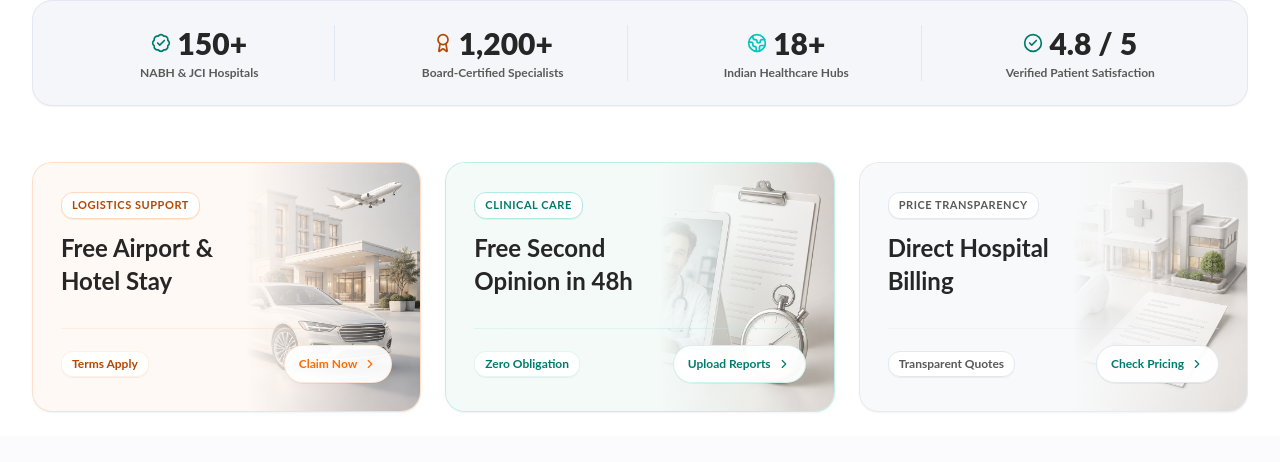
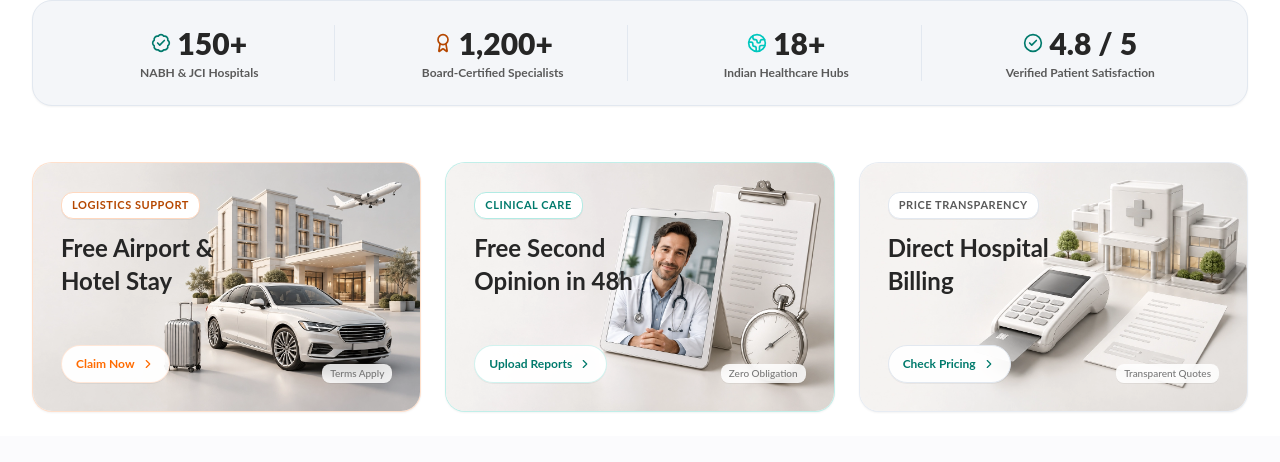
Before and after one commit to MackStroke/akeezo-health, a React (Vite) app in the folder apps/web/: page / in a window 1280 px wide. Shown: the part 1108-1570 px from the top of the page. Built offline with nearby package versions, Linux system fonts and the light colour scheme; no server answers.

Commit message:
style(home): remove text background gradients, switch CTA button to left, and place Terms Apply in right bottom corner

```diff
--- a/apps/web/src/templates/HomeTemplate.tsx
+++ b/apps/web/src/templates/HomeTemplate.tsx
@@ -561,7 +561,7 @@ export const HomeTemplate: React.FC<HomeTemplateProps> = ({ data }) => {
             {/* Promo Card 1: Free Hotel & Logistics */}
             <div
               id="concierge"
-              className="relative overflow-hidden rounded-[20px] border border-border-orange/80 bg-[#FFF9F5] p-6 sm:p-7 shadow-xs hover:shadow-md transition-all duration-300 group flex flex-col justify-between min-h-[230px] sm:min-h-[250px]"
+              className="relative overflow-hidden rounded-[20px] border border-border-orange/80 bg-white p-6 sm:p-7 shadow-xs hover:shadow-md transition-all duration-300 group flex flex-col justify-between min-h-[230px] sm:min-h-[250px]"
             >
               {/* Background Illustration Anchored to Right */}
               <div className="absolute inset-0 pointer-events-none select-none z-0 overflow-hidden">
@@ -571,8 +571,6 @@ export const HomeTemplate: React.FC<HomeTemplateProps> = ({ data }) => {
                   className="absolute inset-0 h-full w-full object-cover object-right transition-transform duration-700 ease-out group-hover:scale-105"
                   loading="lazy"
                 />
-                {/* Contrast mask: solid light surface on the left 55% for guaranteed sharp typography contrast, seamlessly fading into the right illustration */}
-                <div className="absolute inset-0 bg-gradient-to-r from-[#FFF9F5] via-[#FFF9F5] via-55% to-transparent" />
               </div>
 
               <div className="relative z-10 max-w-[65%] sm:max-w-[60%] md:max-w-[62%] lg:max-w-[58%]">
@@ -584,10 +582,7 @@ export const HomeTemplate: React.FC<HomeTemplateProps> = ({ data }) => {
                 </h3>
               </div>
 
-              <div className="relative z-10 mt-6 pt-4 border-t border-border-orange/40 flex items-center justify-between">
-                <span className="text-xs font-bold text-action-accent bg-white/90 backdrop-blur-xs px-2.5 py-1 rounded-md border border-border-orange/40 shadow-2xs">
-                  Terms Apply
-                </span>
+              <div className="relative z-10 mt-auto pt-6 flex items-end justify-between">
                 <a
                   href={`https://wa.me/${phoneClean}?text=Hello%20Akeezo,%20tell%20me%20about%20Free%20Hotel%20and%20Flights%20benefit`}
                   target="_blank"
@@ -597,13 +592,16 @@ export const HomeTemplate: React.FC<HomeTemplateProps> = ({ data }) => {
                   <span>Claim Now</span>
                   <ChevronRight className="size-3.5" />
                 </a>
+                <span className="text-[10px] font-medium text-ink-muted/80 bg-white/85 backdrop-blur-xs px-2 py-0.5 rounded-sm shadow-2xs select-none">
+                  Terms Apply
+                </span>
               </div>
             </div>
 
             {/* Promo Card 2: Free Second Opinion */}
             <div
               id="opinion"
-              className="relative overflow-hidden rounded-[20px] border border-border-teal/80 bg-[#F4FAF8] p-6 sm:p-7 shadow-xs hover:shadow-md transition-all duration-300 group flex flex-col justify-between min-h-[230px] sm:min-h-[250px]"
+              className="relative overflow-hidden rounded-[20px] border border-border-teal/80 bg-white p-6 sm:p-7 shadow-xs hover:shadow-md transition-all duration-300 group flex flex-col justify-between min-h-[230px] sm:min-h-[250px]"
             >
               {/* Background Illustration Anchored to Right */}
               <div className="absolute inset-0 pointer-events-none select-none z-0 overflow-hidden">
@@ -613,8 +611,6 @@ export const HomeTemplate: React.FC<HomeTemplateProps> = ({ data }) => {
                   className="absolute inset-0 h-full w-full object-cover object-right transition-transform duration-700 ease-out group-hover:scale-105"
                   loading="lazy"
                 />
-                {/* Contrast mask: solid light surface on the left 55% for guaranteed sharp typography contrast, seamlessly fading into the right illustration */}
-                <div className="absolute inset-0 bg-gradient-to-r from-[#F4FAF8] via-[#F4FAF8] via-55% to-transparent" />
               </div>
 
               <div className="relative z-10 max-w-[65%] sm:max-w-[60%] md:max-w-[62%] lg:max-w-[58%]">
@@ -626,10 +622,7 @@ export const HomeTemplate: React.FC<HomeTemplateProps> = ({ data }) => {
                 </h3>
               </div>
 
-              <div className="relative z-10 mt-6 pt-4 border-t border-border-teal/40 flex items-center justify-between">
-                <span className="text-xs font-bold text-action bg-white/90 backdrop-blur-xs px-2.5 py-1 rounded-md border border-border-teal/40 shadow-2xs">
-                  Zero Obligation
-                </span>
+              <div className="relative z-10 mt-auto pt-6 flex items-end justify-between">
                 <a
                   href={`https://wa.me/${phoneClean}?text=Hello%20Akeezo,%20I%20want%20a%20Free%20Second%20Opinion`}
                   target="_blank"
@@ -639,13 +632,16 @@ export const HomeTemplate: React.FC<HomeTemplateProps> = ({ data }) => {
                   <span>Upload Reports</span>
                   <ChevronRight className="size-3.5" />
                 </a>
+                <span className="text-[10px] font-medium text-ink-muted/80 bg-white/85 backdrop-blur-xs px-2 py-0.5 rounded-sm shadow-2xs select-none">
+                  Zero Obligation
+                </span>
               </div>
             </div>
 
             {/* Promo Card 3: Best Price Guarantee */}
             <div
               id="billing"
-              className="relative overflow-hidden rounded-[20px] border border-border/80 bg-[#F8F9FA] p-6 sm:p-7 shadow-xs hover:shadow-md transition-all duration-300 group flex flex-col justify-between min-h-[230px] sm:min-h-[250px]"
+              className="relative overflow-hidden rounded-[20px] border border-border/80 bg-white p-6 sm:p-7 shadow-xs hover:shadow-md transition-all duration-300 group flex flex-col justify-between min-h-[230px] sm:min-h-[250px]"
             >
               {/* Background Illustration Anchored to Right */}
               <div className="absolute inset-0 pointer-events-none select-none z-0 overflow-hidden">
@@ -655,8 +651,6 @@ export const HomeTemplate: React.FC<HomeTemplateProps> = ({ data }) => {
                   className="absolute inset-0 h-full w-full object-cover object-right transition-transform duration-700 ease-out group-hover:scale-105"
                   loading="lazy"
                 />
-                {/* Contrast mask: solid light surface on the left 55% for guaranteed sharp typography contrast, seamlessly fading into the right illustration */}
-                <div className="absolute inset-0 bg-gradient-to-r from-[#F8F9FA] via-[#F8F9FA] via-55% to-transparent" />
               </div>
 
               <div className="relative z-10 max-w-[65%] sm:max-w-[60%] md:max-w-[62%] lg:max-w-[58%]">
@@ -668,10 +662,7 @@ export const HomeTemplate: React.FC<HomeTemplateProps> = ({ data }) => {
                 </h3>
               </div>
 
-              <div className="relative z-10 mt-6 pt-4 border-t border-border/40 flex items-center justify-between">
-                <span className="text-xs font-bold text-ink-muted bg-white/90 backdrop-blur-xs px-2.5 py-1 rounded-md border border-border shadow-2xs">
-                  Transparent Quotes
-                </span>
+              <div className="relative z-10 mt-auto pt-6 flex items-end justify-between">
                 <button
                   type="button"
                   onClick={() => setIsCalculatorOpen(true)}
@@ -680,6 +671,9 @@ export const HomeTemplate: React.FC<HomeTemplateProps> = ({ data }) => {
                   <span>Check Pricing</span>
                   <ChevronRight className="size-3.5" />
                 </button>
+                <span className="text-[10px] font-medium text-ink-muted/80 bg-white/85 backdrop-blur-xs px-2 py-0.5 rounded-sm shadow-2xs select-none">
+                  Transparent Quotes
+                </span>
               </div>
             </div>
           </div>
```
